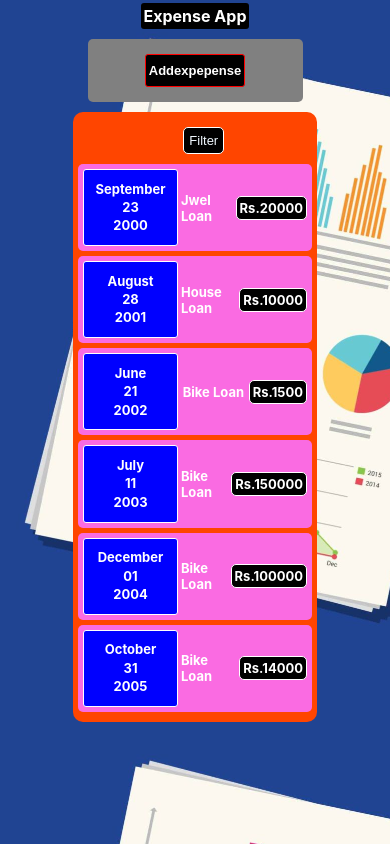
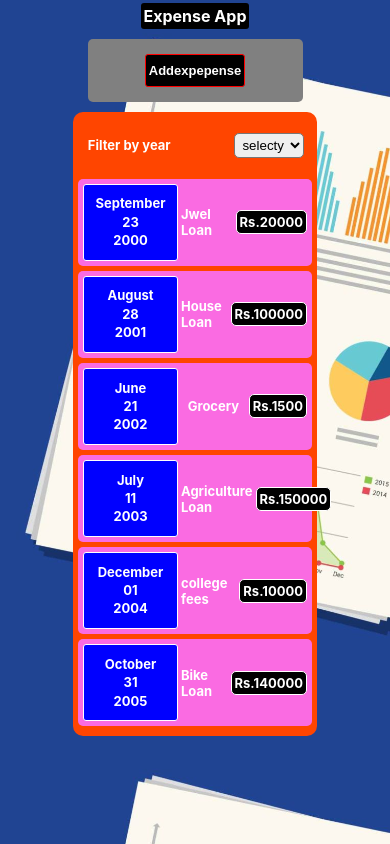
Before and after one commit to RameshNCR/ExpenseApp, a React (Create React App) app: page / in a window 390 px wide. Built offline with nearby package versions, Linux system fonts and the light colour scheme.

Commit message:
filterbtnaltr

```diff
--- a/src/App.js
+++ b/src/App.js
@@ -6,11 +6,11 @@ import NewExpenseForm from './AppComponents/NewExpenses/NewExpenseForm';
 function App() {
   let PreviousExps=[
     {id:1,d:new Date(2000,8,23),p:"Jwel Loan",r:"20000"},
-    {id:2,d:new Date(2001,7,28),p:"House Loan",r:"10000"},
-    {id:3,d:new Date(2002,5,21),p:"Bike Loan",r:"1500"},
-    {id:4,d:new Date(2003,6,11),p:"Bike Loan",r:"150000"},
-    {id:5,d:new Date(2004,11,1),p:"Bike Loan",r:"100000"},
-    {id:6,d:new Date(2005,9,31),p:"Bike Loan",r:"14000"}
+    {id:2,d:new Date(2001,7,28),p:"House Loan",r:"100000"},
+    {id:3,d:new Date(2002,5,21),p:"Grocery ",r:"1500"},
+    {id:4,d:new Date(2003,6,11),p:"Agriculture Loan",r:"150000"},
+    {id:5,d:new Date(2004,11,1),p:"college fees",r:"10000"},
+    {id:6,d:new Date(2005,9,31),p:"Bike Loan",r:"140000"}
   ]
   const [user2,setuser2]=useState(PreviousExps);
   function data(details){
--- a/src/AppComponents/Expenses/ExpenseFilter.css
+++ b/src/AppComponents/Expenses/ExpenseFilter.css
@@ -16,7 +16,7 @@ select{
     margin-right: 3%;
     width: 100px;
 }
-.filtbtn{
+/* .filtbtn{
     width: 10%;
     margin: 10px auto;
 }
@@ -35,7 +35,7 @@ select{
     border-radius: 5px;
     font-size: large;
     padding: 5px;
-}
+} */
 @media only screen and (max-width:900px){
     div.filter{
         display: flex;
@@ -56,7 +56,7 @@ select{
         margin-right: 2%;
         width: 70px;
     }
-    .btnfill{
+    /* .btnfill{
         background-color: rgb(0, 0, 0);
         border:1px solid rgb(255, 255, 255);
         color: aliceblue;
@@ -71,5 +71,5 @@ select{
         border-radius: 5px;
         font-size: small;
         padding: 5px;
-    }
+    } */
 }
--- a/src/AppComponents/Expenses/ExpenseFilter.js
+++ b/src/AppComponents/Expenses/ExpenseFilter.js
@@ -1,27 +1,15 @@
-import { useState } from 'react';
 import './ExpenseFilter.css'
 function ExpenseFilter(props){
     let value1=props.value;
-    const [filter,setfilter]=useState(false)
     function fill(event){
-        props.filterbtn()
-        setfilter(true)
         props.year(event.target.value)
     }
-    function fillcancel(){
-        setfilter(false)
-        props.filtercancel()
-    }
-    // function yearchange(event){
-    //     props.year(event.target.value)
-    // }
     return(
         <div className="ExpenseFilter">
-            {filter?
             <div className="filter">
                  <h4 className="year">Filter by year</h4>
-                 <button className='btncancel' onClick={fillcancel}>Cancel</button>
                 <select value={value1} onChange={fill}>
+                    <option value={"selectyear"}>selectyear</option>
                     <option value={2000}>2000</option>
                     <option value={2001}>2001</option>
                     <option value={2002}>2002</option>
@@ -30,11 +18,7 @@ function ExpenseFilter(props){
                     <option value={2005}>2005</option>
                     <option value={2006}>2006</option>
                 </select>
-            </div>:
-            <div className='filtbtn'>
-            <button className='btnfill' onClick={fill}>Filter</button>
             </div>
-            }
         </div>
     )
 }
--- a/src/AppComponents/Expenses/Expenses.js
+++ b/src/AppComponents/Expenses/Expenses.js
@@ -6,25 +6,18 @@ import "./Expenses.css"
 function Expenses(props){
     let user=props.user1;
     let filterExpense
-    let [details,setdetails]=useState(1);
-    const[value1,setvalue1]=useState("2004");
+    const[value1,setvalue1]=useState("selectyear");
     function year(details){
         setvalue1(details)
     }
-    function filterbtn(){
-        setdetails(2);
-    }
-    function filtercancel(){
-        setdetails(1);
-    }
-    (details===1) ? filterExpense=user :
+    (value1==="selectyear") ? filterExpense=user :
     filterExpense=user.filter((user)=>{
         return(user.d.getFullYear().toString()===value1);
     })
     return(
         <div className="Expenses">
             <Card className="container">
-                <ExpenseFilter value={value1} year={year} filterbtn={filterbtn} filtercancel={filtercancel}></ExpenseFilter>
+                <ExpenseFilter value={value1} year={year}></ExpenseFilter>
                 <ExpenseList filterExpense={filterExpense}></ExpenseList>
 
                 {/* <ExpenseItem date={user[0].d}purpose={user[0].p}rupees={user[0].r}></ExpenseItem>
--- a/src/index.js
+++ b/src/index.js
@@ -2,7 +2,6 @@ import React from 'react';
 import ReactDOM from 'react-dom/client';
 import './index.css';
 import App from './App';
-// import App1 from './App1'
 import reportWebVitals from './reportWebVitals';
 
 const root = ReactDOM.createRoot(document.getElementById('root'));
```
